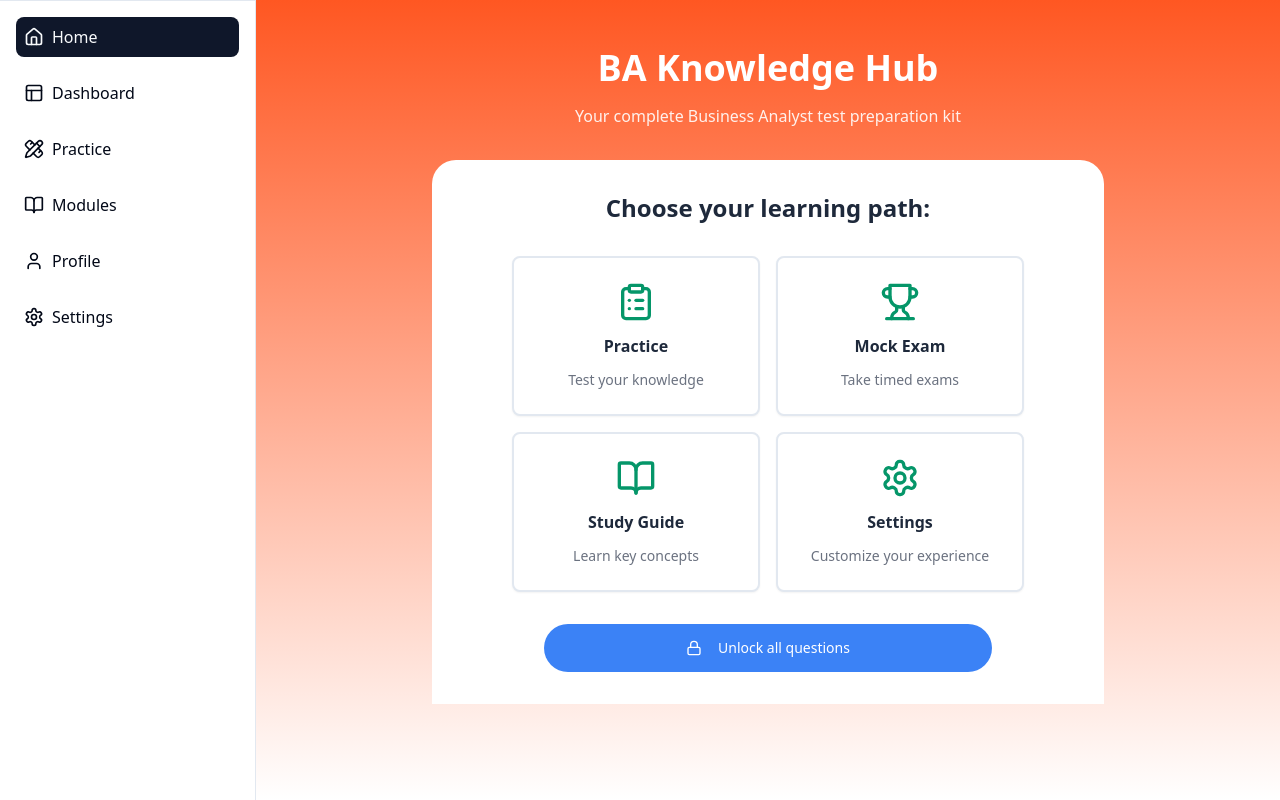
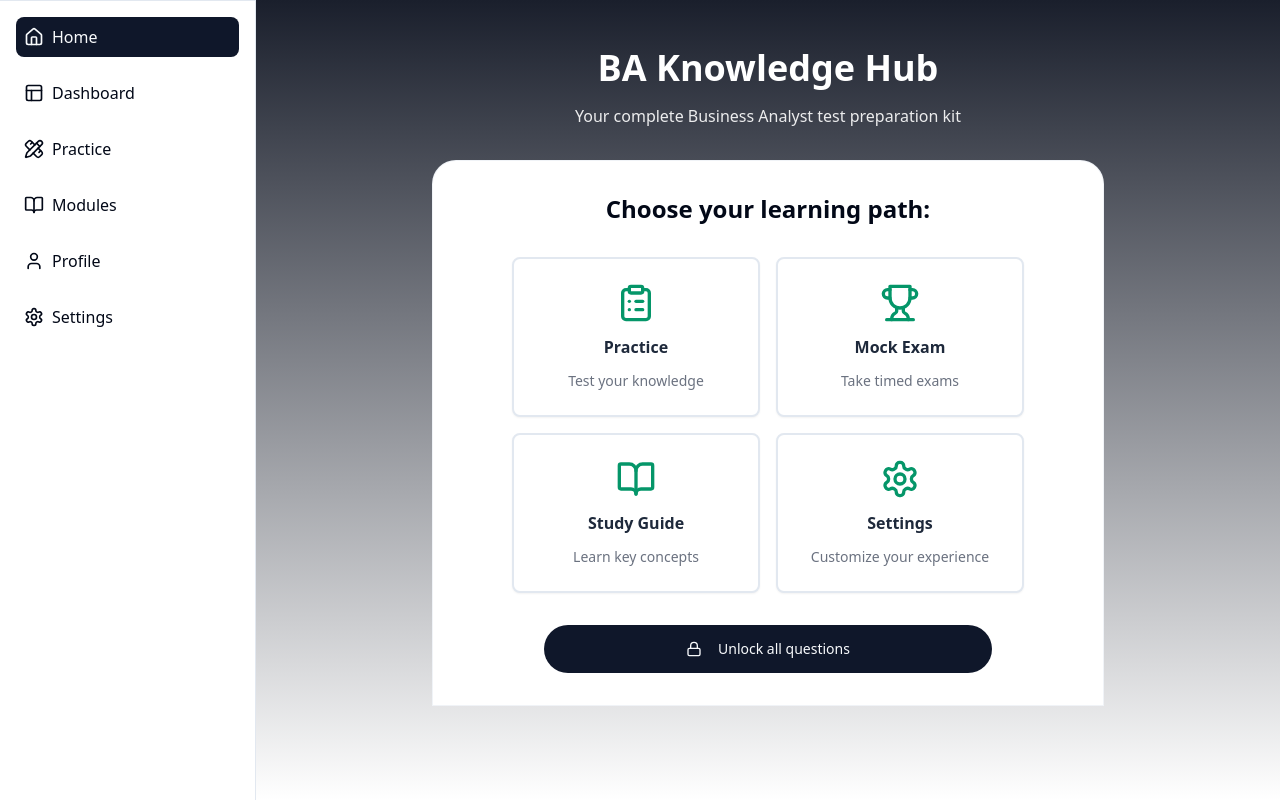
Before and after one commit to eniolaobat/crownwell-knowledge-hub, a React (Vite) app: page / in a window 1280 px wide. Built offline with nearby package versions, Linux system fonts and the light colour scheme.

Commit message:
Update homepage theme to dark mode
Revert the homepage styling to match the black slick theme used throughout the rest of the application for a consistent look and feel.
[skip gpt_engineer]

```diff
--- a/src/components/WelcomeHero.tsx
+++ b/src/components/WelcomeHero.tsx
@@ -4,7 +4,7 @@ import { Lock } from "lucide-react";
 
 export default function WelcomeHero() {
   return (
-    <div className="min-h-screen bg-gradient-to-b from-[#FF5722] to-white p-4">
+    <div className="min-h-screen bg-gradient-to-b from-[#1A1F2C] to-background p-4">
       <div className="max-w-2xl mx-auto space-y-8 pt-8">
         <div className="text-center space-y-4">
           <h1 className="text-3xl md:text-4xl font-bold text-white">
@@ -13,8 +13,8 @@ export default function WelcomeHero() {
           <p className="text-white/90">Your complete Business Analyst test preparation kit</p>
         </div>
 
-        <div className="bg-white rounded-t-3xl px-4 py-8 mt-8">
-          <h2 className="text-2xl font-semibold text-[#1e293b] mb-8 text-center">
+        <div className="bg-card rounded-t-3xl px-4 py-8 mt-8 border border-border/50">
+          <h2 className="text-2xl font-semibold text-card-foreground mb-8 text-center">
             Choose your learning path:
           </h2>
           <StudyOptions />
@@ -22,7 +22,7 @@ export default function WelcomeHero() {
           <div className="mt-8 flex justify-center">
             <Button
               variant="default"
-              className="w-full max-w-md bg-[#3b82f6] hover:bg-[#2563eb] text-white rounded-full py-6"
+              className="w-full max-w-md bg-primary hover:bg-primary/90 text-primary-foreground rounded-full py-6"
             >
               <Lock className="mr-2 h-5 w-5" />
               Unlock all questions
```
